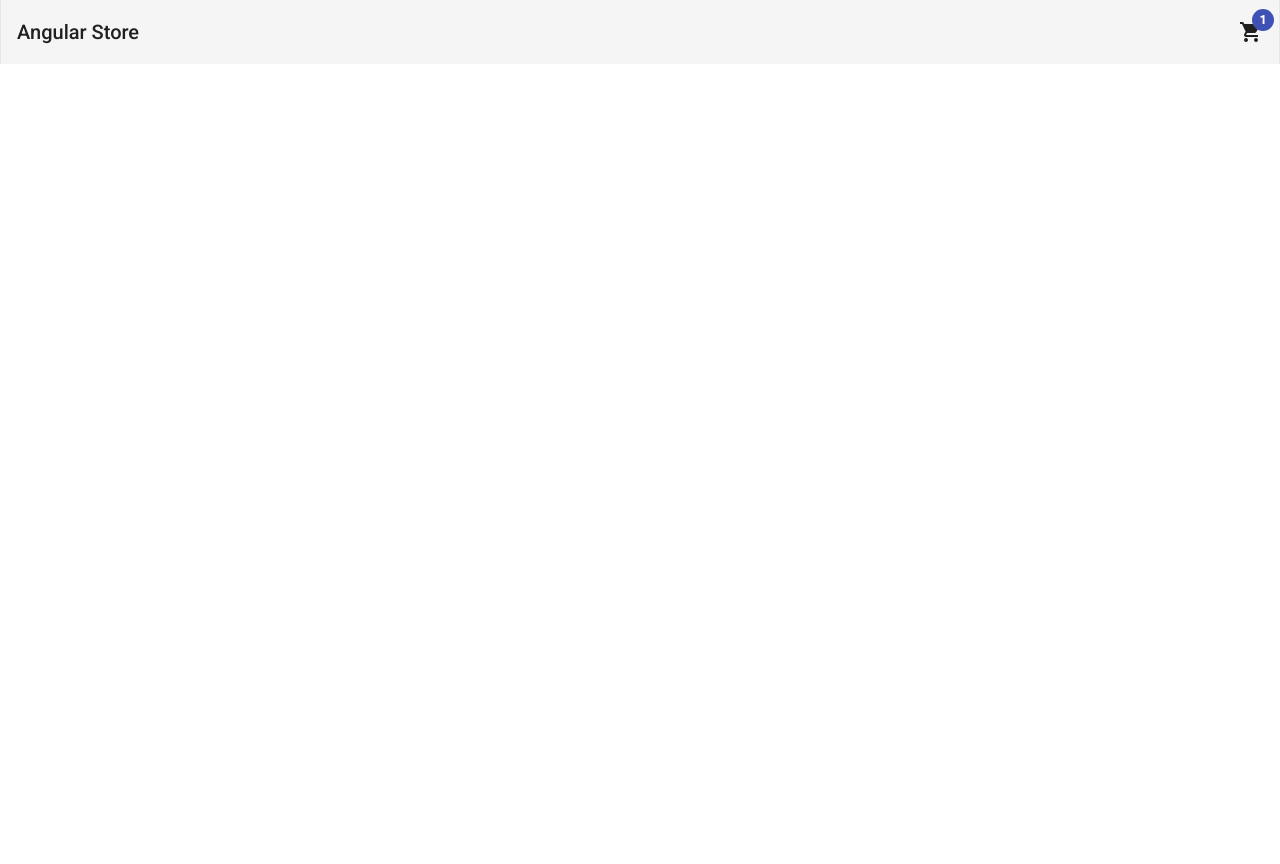
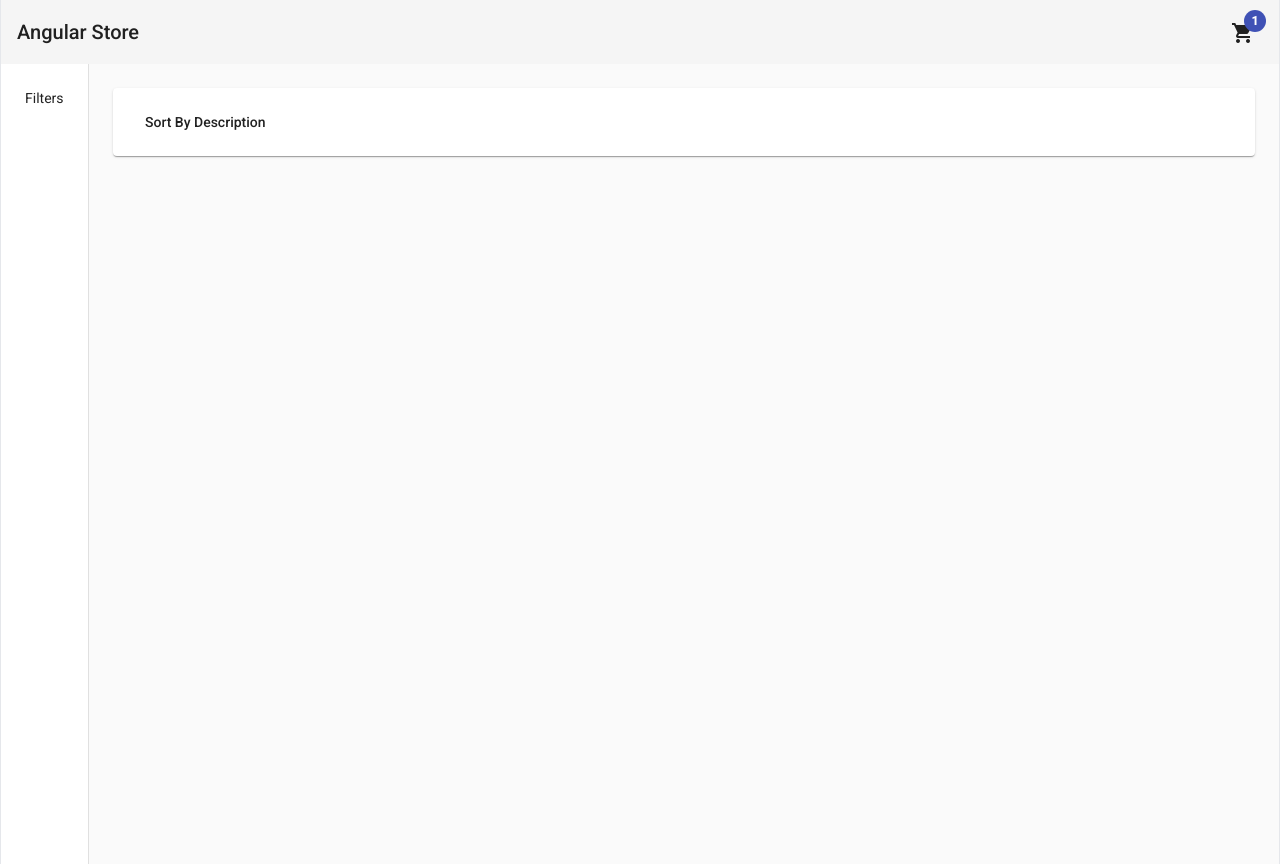
Before and after one commit to kelsieszost/angular-store, an Angular app: page /home in a window 1280 px wide. Before the commit this address led to /. Before the commit the page ends 800 px from the top, so only its background shows below. Built offline with nearby package versions, Linux system fonts and the light colour scheme.

Commit message:
header component complete

```diff
--- a/package.json
+++ b/package.json
@@ -27,6 +27,7 @@
     "@angular-devkit/build-angular": "^14.2.1",
     "@angular/cli": "~14.2.1",
     "@angular/compiler-cli": "^14.0.0",
+    "tailwindcss": "^3.3.1",
     "typescript": "~4.7.2"
   }
 }
--- a/src/app/app-routing.module.ts
+++ b/src/app/app-routing.module.ts
@@ -1,7 +1,15 @@
 import { NgModule } from '@angular/core';
 import { RouterModule, Routes } from '@angular/router';
+import { HomeComponent } from './pages/home/home.component';
 
-const routes: Routes = [];
+const routes: Routes = [{
+  path: 'home',
+  component: HomeComponent
+},
+{
+  path: '', redirectTo: 'home', pathMatch: 'full'
+}
+];
 
 @NgModule({
   imports: [RouterModule.forRoot(routes)],
--- a/src/app/app.component.ts
+++ b/src/app/app.component.ts
@@ -4,6 +4,7 @@
   selector: 'app-root',
   template: `
   <app-header></app-header>
+  <router-outlet><router-outlet>
   `,
   styles: []
 })
--- a/src/app/components/header/header.component.html
+++ b/src/app/components/header/header.component.html
@@ -1,7 +1,43 @@
-<mat-toolbar class="max-w 7xl mx-auto border-x">
+<mat-toolbar class="max-w 7xl mx-auto border-x justify-between">
     <a routerLink="home">Angular Store</a>
     <span class="example-spacer"></span>
+    <button mat-icon-button [matMenuTriggerFor]="menu">
     <mat-icon
         [matBadge]="1"
     >shopping_cart</mat-icon>
+</button>
+<mat-menu #menu="matMenu">
+    <div class="p-3 divide-y divide-solid">
+        <div class="pb-3 flex justify-between">
+            <span class="mr-16">1 Items</span>
+            <a routerLink="cart">View Cart</a>
+        </div>
+        <div class="py-3">
+            <div class="flex justify-between font-light mb-2">
+                Keyboard x 1
+                <span class="font-bold"> {{ '150' | currency }} </span>
+            </div>
+            <div class="flex justify-between font-light mb-2">
+                Keyboard x 1
+                <span class="font-bold"> {{ '150' | currency }} </span>
+            </div>
+            <div class="flex justify-between font-light mb-2">
+                Keyboard x 1
+                <span class="font-bold"> {{ '150' | currency }} </span>
+            </div>
+        </div>
+        <div class="flex justify-between py-3 font-light">
+            Total:
+            <span class="font-bold">{{ '450' | currency }} </span>
+        </div>
+        <div class="pt-3 flex justify-between">
+            <button class="bg-rose-500 text-white rounded-full w-9 h-9">
+                <mat-icon>remove_shopping_cart</mat-icon>
+            </button>
+            <button routerLink="cart" class="bg-green-500 text-white rounded-full w-9 h-9">
+                <mat-icon>remove_shopping_cart</mat-icon>
+            </button>
+        </div>
+    </div>
+</mat-menu>
 </mat-toolbar>
--- /dev/null
+++ b/src/app/pages/home/components/products-header/products-header.component.html
@@ -0,0 +1,11 @@
+<mat-card class="mb-4">
+    <div class="flex justify-between">
+        <div>
+            <button mat-button [matMenuTriggerFor]="sortByMenu">Sort By Description</button>
+            <mat-menu #sortByMenu>
+                <button mat-menu-item>Descending</button>
+                <button mat-menu-item>Ascending</button>
+            </mat-menu>
+        </div>
+    </div>
+</mat-card>
--- /dev/null
+++ b/src/app/pages/home/home.component.html
@@ -0,0 +1,10 @@
+<mat-drawer-container autosize="true" class="min-h-full max-w-7xl mx-auto border-x">
+<mat-drawer mode="side" opened class="p-6">
+    <div>
+        Filters
+    </div>
+</mat-drawer>
+<mat-drawer-content class="p-6">
+    <app-products-header></app-products-header>
+</mat-drawer-content>
+</mat-drawer-container>
--- a/src/styles.css
+++ b/src/styles.css
@@ -6,7 +6,3 @@
 
 html, body { height: 100%; }
 body { margin: 0; font-family: Roboto, "Helvetica Neue", sans-serif; }
-
-.example-spacer {
-    flex: 1 1 auto;
-  }
--- a/tailwind.config.js
+++ b/tailwind.config.js
@@ -1,6 +1,7 @@
 /** @type {import('tailwindcss').Config} */
 module.exports = {
   content: ["./src/**/*.{html,ts}"],
+
   theme: {
     extend: {},
   },
```
Also changed, not shown: src/app/app.module.ts (+7 -1 lines), src/app/pages/home/components/products-header/products-header.component.ts (added, +10 -0 lines), src/app/pages/home/home.component.ts (added, +27 -0 lines), 1 other file (tests, documents, lock files or other folders).
